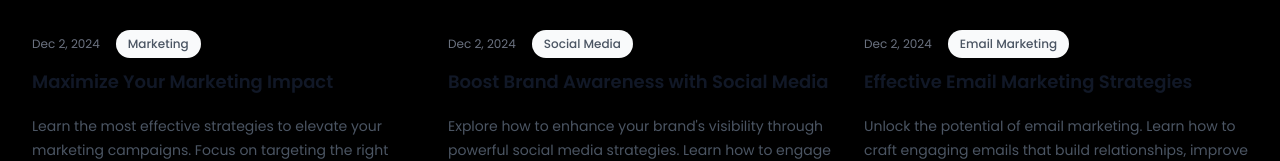
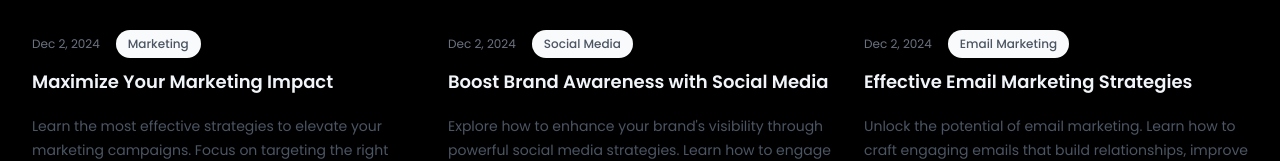
Before and after one commit to bluea1855/chat-app, a React (Vite) app: page /dashboard in a window 1280 px wide. Shown: the part 3275-3436 px from the top of the page. Built offline with nearby package versions, Linux system fonts and the light colour scheme.

Commit message:
Update BlogsSection.jsx

```diff
--- a/src/components/BlogsSection.jsx
+++ b/src/components/BlogsSection.jsx
@@ -89,7 +89,8 @@ const posts = [
                   </a>
                 </div>
                 <div className="group relative">
-                  <h3 className="mt-3 text-lg font-semibold leading-6 text-gray-900 group-hover:text-gray-600">
+                  <h3 className={isClicked ? 'mt-3 text-lg font-semibold leading-6 text-gray-900 group-hover:text-gray-600':
+                    'mt-3 text-lg font-semibold leading-6 text-slate-100 group-hover:text-gray-600'}>
                     <a href={post.href}>
                       <span className="absolute inset-0" />
                       {post.title}
```
